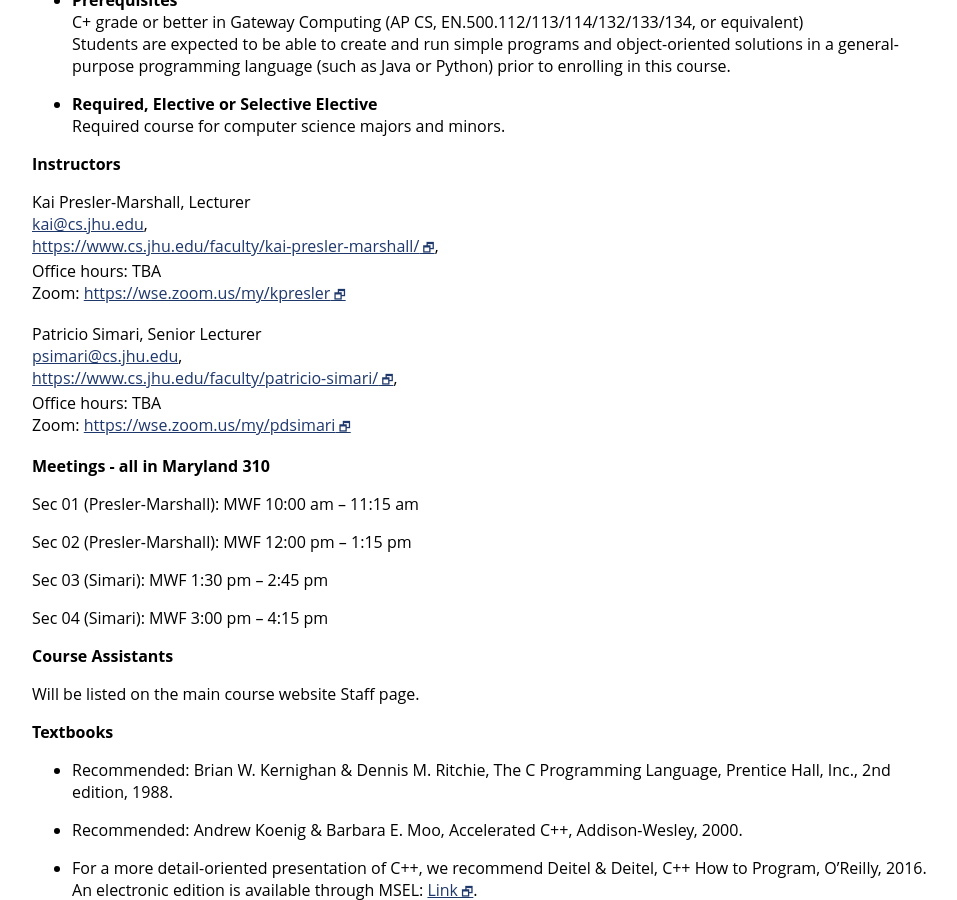
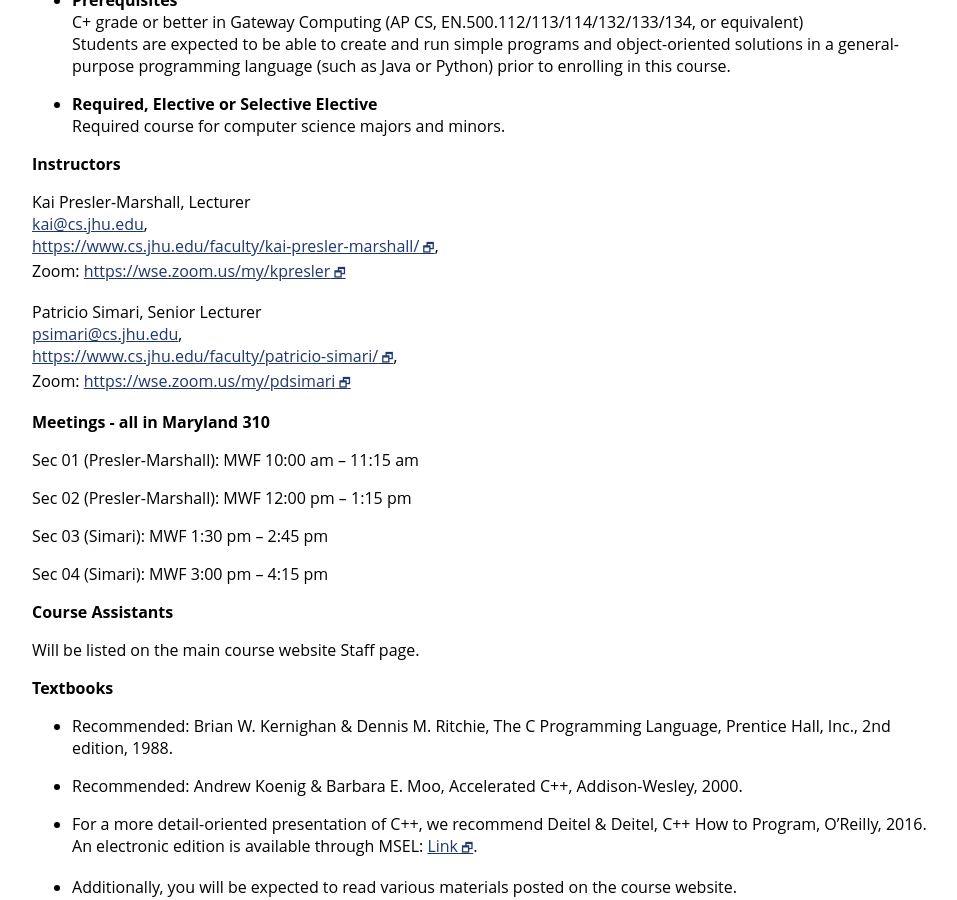
Before and after one commit to jhu-ip/cs220-sp26, a Jekyll site: the page built from syllabus.md, in a window 1280 px wide and 900 px high, scrolled down 539 px. Shown: the whole window, without its empty margins (160-1117 px from the left). Built offline with Jekyll 4.4.1, drawn with Linux system fonts in a browser that asks for light colours.

Commit message:
syllabus.md: removed redundant office hours line for instructors; already listed in the office hours page (staff.md)

```diff
--- a/syllabus.md
+++ b/syllabus.md
@@ -41,13 +41,11 @@
 Kai Presler-Marshall, Lecturer\
 <kai@cs.jhu.edu>,\
 <a class="external" target="_blank" href="https://www.cs.jhu.edu/faculty/kai-presler-marshall/">https://www.cs.jhu.edu/faculty/kai-presler-marshall/</a>,\
-Office hours: TBA \
 Zoom: <a class="external" target="_blank" href="https://wse.zoom.us/my/kpresler">https://wse.zoom.us/my/kpresler</a>
 
 Patricio Simari, Senior Lecturer\
 <mailto:psimari@cs.jhu.edu>,\
 <a class="external" target="_blank" href="https://www.cs.jhu.edu/faculty/patricio-simari/">https://www.cs.jhu.edu/faculty/patricio-simari/</a>,\
-Office hours: TBA \
 Zoom: <a class="external" target="_blank" href="https://wse.zoom.us/my/pdsimari">https://wse.zoom.us/my/pdsimari</a>
 
 
```
